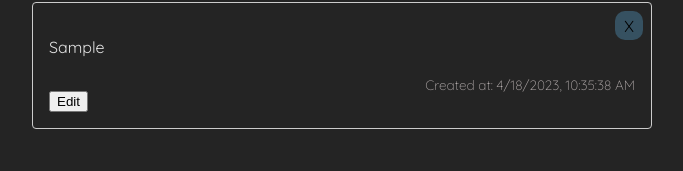
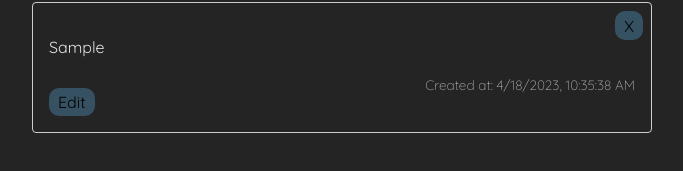
Before and after one commit to jayw1112/todo-list-app, a React (Vite) app: page / in a window 1280 px wide. Both pictures are taken after typing "Sample" into the empty fields and a click on the button "Add". Shown: the part 467-638 px from the top of the page, without its empty margins (298-981 px from the left). Built offline with nearby package versions, Linux system fonts and the light colour scheme.

Commit message:
fixed edit, save and cancel + added "Edited at:"

```diff
--- a/src/App.jsx
+++ b/src/App.jsx
@@ -5,8 +5,15 @@ import Todo from './components/Todo'
 import { useTodo } from './hooks/useTodo'
 
 function App() {
-  const { todo, addTodo, deleteTodo, startEditing, saveEdit, editingTodo } =
-    useTodo()
+  const {
+    todo,
+    addTodo,
+    deleteTodo,
+    startEditing,
+    saveEdit,
+    stopEditing,
+    editingTodo,
+  } = useTodo()
 
   return (
     <div className='app'>
@@ -19,11 +26,13 @@ function App() {
             deleteTodo={deleteTodo}
             startEditing={startEditing}
             saveEdit={saveEdit}
+            stopEditing={stopEditing}
             editingTodo={editingTodo}
             key={todo.id}
             id={todo.id}
             text={todo.text}
             timestamp={todo.timestamp}
+            isEdited={todo.isEdited}
           />
         ))}
       </div>
--- a/src/components/Todo.jsx
+++ b/src/components/Todo.jsx
@@ -10,6 +10,7 @@ const Todo = ({
   startEditing,
   stopEditing,
   saveEdit,
+  isEdited,
 }) => {
   const [editedText, setEditedText] = useState(text)
   const isEditing = editingTodo && editingTodo.id === id
@@ -23,7 +24,7 @@ const Todo = ({
   }
 
   const saveHandler = () => {
-    saveEdit(id, editedText)
+    saveEdit(id, editedText, Date.now())
     stopEditing()
   }
 
@@ -37,10 +38,10 @@ const Todo = ({
     }
   }
 
-  //   const cancelHandler = () => {
-  //     setEditedText(text)
-  //     stopEditing()
-  //   }
+  const cancelHandler = () => {
+    setEditedText(text)
+    stopEditing()
+  }
 
   //   const blurHandler = () => {
   //     saveHandler()
@@ -58,21 +59,22 @@ const Todo = ({
           type='text'
           defaultValue={text}
           onChange={changeHandler}
-          onBlur={saveHandler}
+          //   onBlur={cancelHandler}
           onKeyDown={enterHandler}
         />
       ) : (
         <p>{text}</p>
       )}
       <p className={classes.stamp}>
-        Created at: {new Date(timestamp).toLocaleString()}
+        {!isEdited ? 'Created' : 'Edited'} at:{' '}
+        {new Date(timestamp).toLocaleString()}
       </p>
       {!isEditing ? (
         <button onClick={editHandler}>Edit</button>
       ) : (
         <div>
           <button onClick={saveHandler}>Save</button>
-          {/* <button onClick={cancelHandler}>Cancel</button> */}
+          <button onClick={cancelHandler}>Cancel</button>
         </div>
       )}
     </div>
--- a/src/components/Todo.module.css
+++ b/src/components/Todo.module.css
@@ -28,6 +28,19 @@
   cursor: pointer;
   transition: border-color 0.25s;
 }
+
+button {
+  border-radius: 10px;
+  border: 1px solid transparent;
+  padding: 0.2em 0.5em;
+  font-size: 1em;
+  font-weight: 500;
+  font-family: inherit;
+  background-color: var(--blue);
+  cursor: pointer;
+  transition: border-color 0.25s;
+}
+
 /* button:hover {
   border-color: #727279;
   scale: 1.05;
--- a/src/hooks/useTodo.jsx
+++ b/src/hooks/useTodo.jsx
@@ -32,9 +32,11 @@ export const useTodo = () => {
     setEditingTodo(null)
   }
 
-  const saveEdit = (id, newText) => {
+  const saveEdit = (id, newText, updatedTimestamp) => {
     const updatedTodos = todo.map((t) =>
-      t.id === id ? { ...t, text: newText } : t
+      t.id === id
+        ? { ...t, text: newText, timestamp: updatedTimestamp, isEdited: true }
+        : t
     )
     setTodo(updatedTodos)
     setEditingTodo(null)
```
